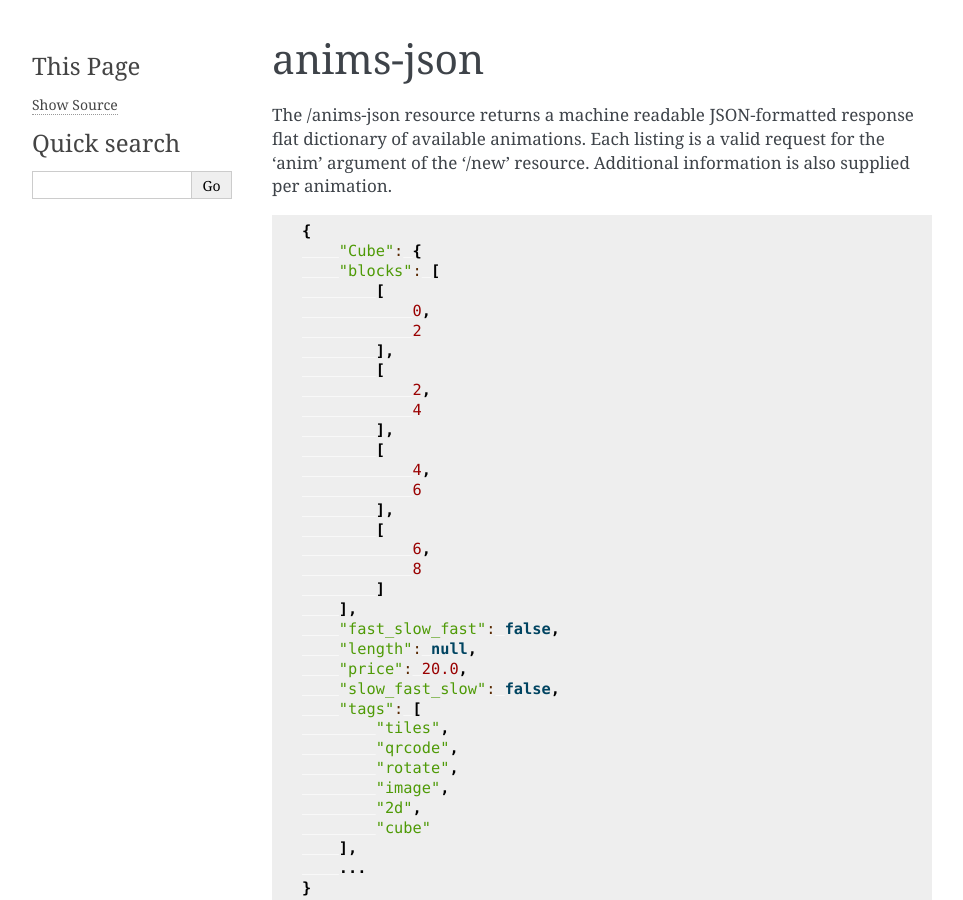
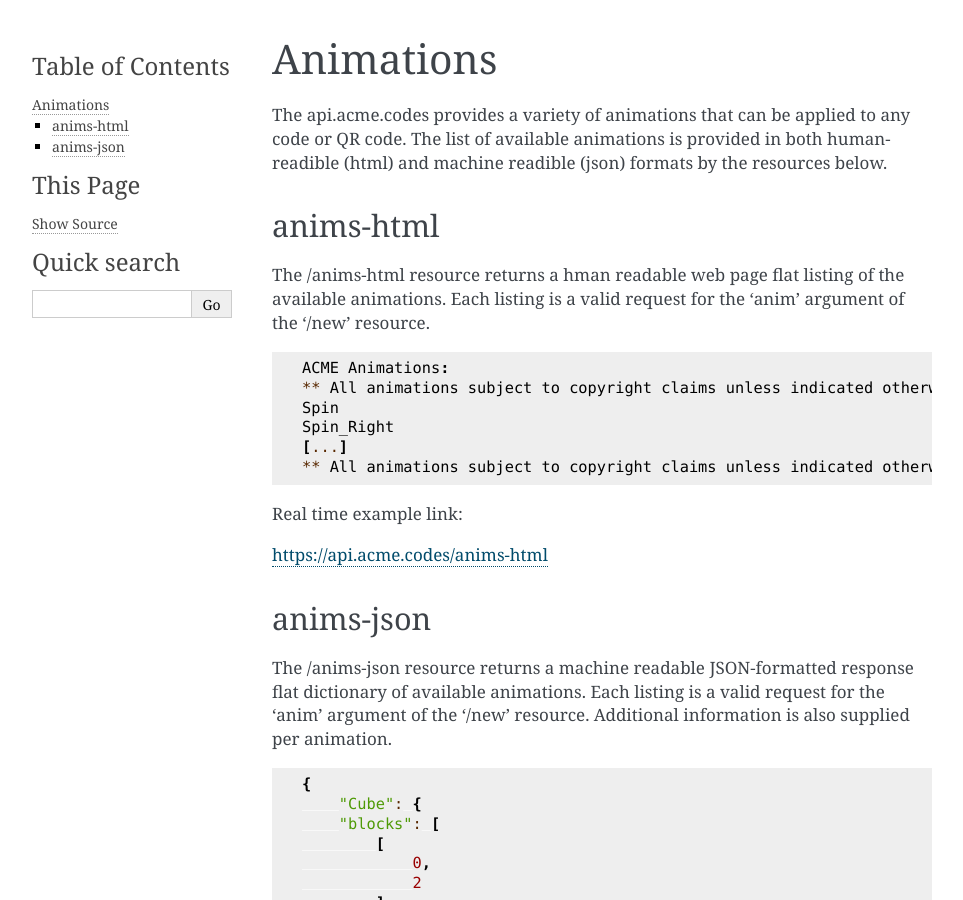
Before and after one commit to pcmillerAcme/docs, a Sphinx documentation site: the page built from source/animations.rst, in a window 1280 px wide and 900 px high. Shown: the whole window, without its empty margins (148-1111 px from the left). Built offline with Sphinx 7.4.7, drawn with Linux system fonts in a browser that asks for light colours.

Commit message:
Simplified Chapters

```diff
--- a/source/anims-json.rst
+++ b/source/animations.rst
@@ -3,8 +3,30 @@
 
    <br />
 
+Animations
+##########
+
+The api.acme.codes provides a variety of animations that can be applied to any code or QR code. The list of available animations is provided in both human-readible (html) and machine readible (json) formats by the resources below.
+
+anims-html
+""""""""""
+
+The /anims-html resource returns a hman readable web page flat listing of the available animations. Each listing is a valid request for the 'anim' argument of the '/new' resource.
+::
+
+    ACME Animations:
+    ** All animations subject to copyright claims unless indicated otherwise. **
+    Spin
+    Spin_Right
+    [...]
+    ** All animations subject to copyright claims unless indicated otherwise. **
+
+Real time example link:
+
+`https://api.acme.codes/anims-html <https://api.acme.codes/anims-html>`_
+
 anims-json
-##########
+""""""""""
 
 The /anims-json resource returns a machine readable JSON-formatted response flat dictionary of available animations. Each listing is a valid request for the 'anim' argument of the '/new' resource. Additional information is also supplied per animation.
 
--- a/source/index.rst
+++ b/source/index.rst
@@ -35,8 +35,7 @@ Certain design and architectural features of this service are patented under `US
 
    Basic Request
    Standard Request
-   anims-html
-   anims-json
+   animations
    fbx
    frames
    gif
```
Also changed, not shown: source/anims-html.rst (deleted, +0 -21 lines), source/fbx.rst (+9 -4 lines), source/gif.rst (+9 -4 lines), source/mp4.rst (+9 -4 lines).
